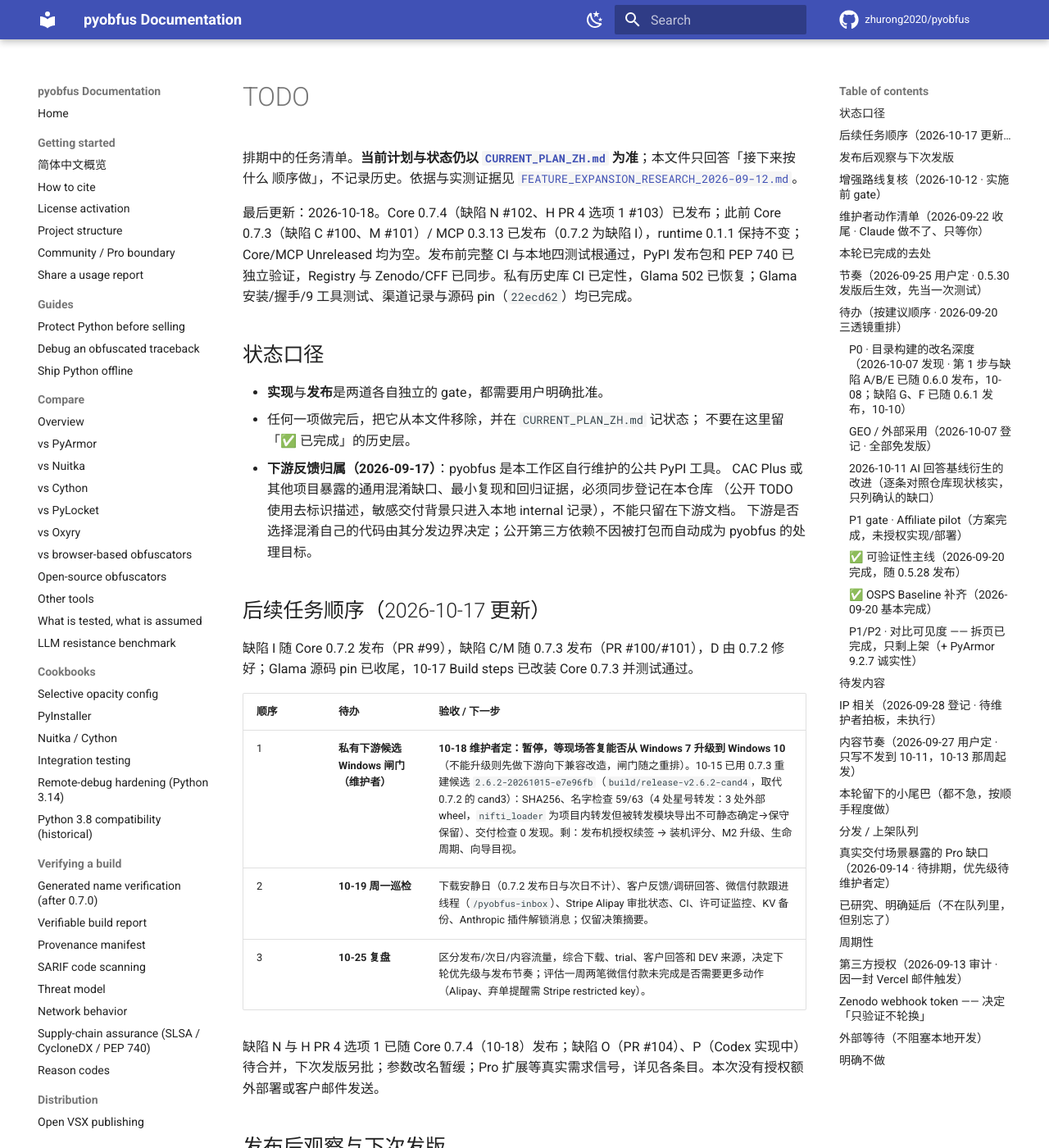
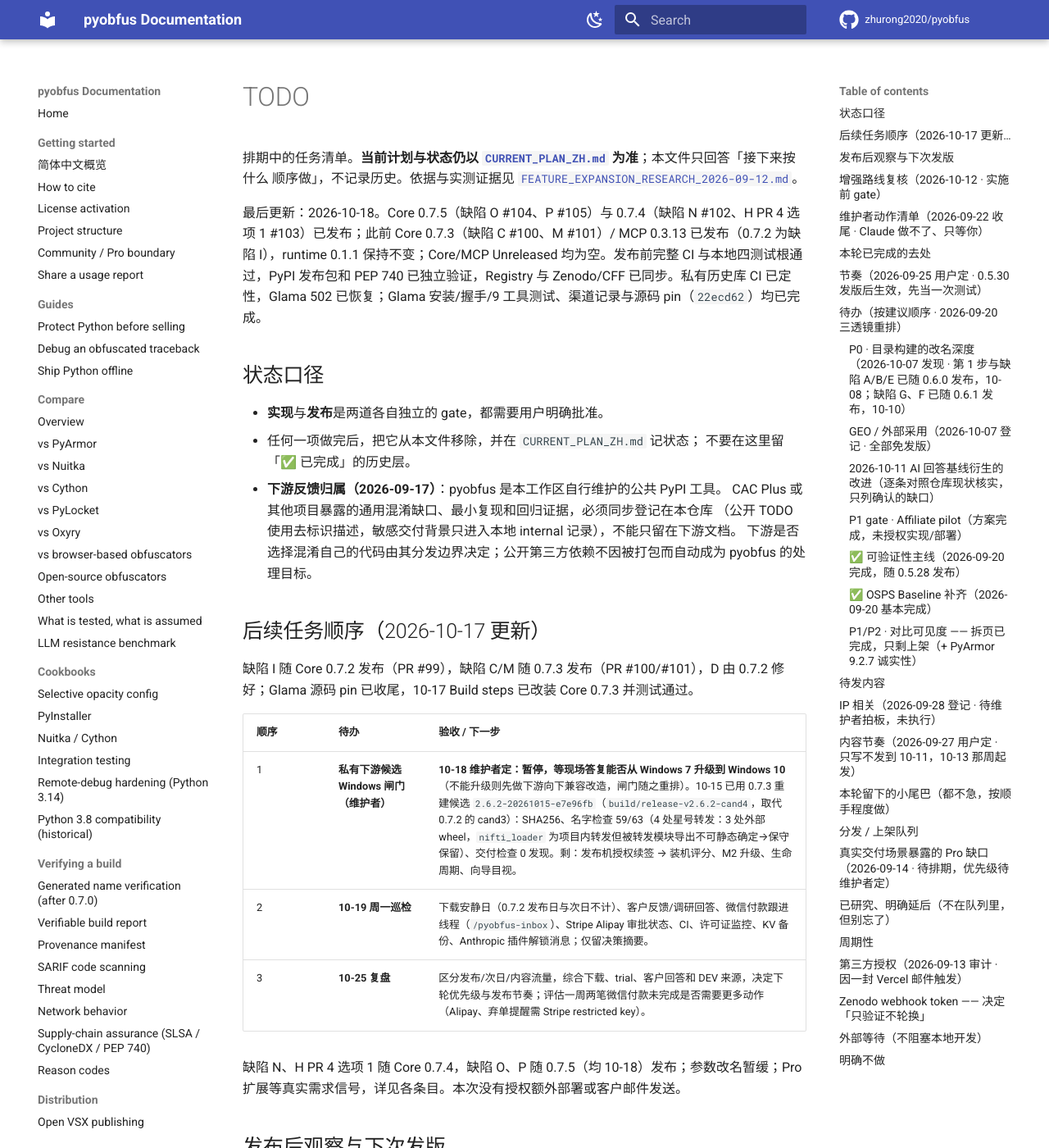
Before and after one commit to zhurong2020/pyobfus, an MkDocs documentation site: the page built from docs/TODO.md, in a window 1280 px wide and 1400 px high. Shown: the whole window at 82% size. Built offline with MkDocs 1.6.1 and Material for MkDocs 9.7.7, drawn with Linux system fonts in a browser that asks for light colours; comment, search, counter and statistics services are not loaded; some of the changed text lies outside the part shown.

Commit message:
docs: record Core 0.7.5 publication and sync citation to Zenodo 23452301
Co-Authored-By: Claude Opus 5.5 <noreply@anthropic.com>

```diff
--- a/docs/TODO.md
+++ b/docs/TODO.md
@@ -5,7 +5,7 @@
 顺序做」，不记录历史。依据与实测证据见
 [`FEATURE_EXPANSION_RESEARCH_2026-09-12.md`](FEATURE_EXPANSION_RESEARCH_2026-09-12.md)。
 
-最后更新：2026-10-18。Core 0.7.4（缺陷 N #102、H PR 4 选项 1 #103）已发布；此前 Core 0.7.3（缺陷 C #100、M #101）/ MCP 0.3.13 已发布（0.7.2 为缺陷 I），runtime 0.1.1 保持不变；Core/MCP Unreleased 均为空。发布前完整 CI 与本地四测试根通过，PyPI 发布包和 PEP 740 已独立验证，Registry 与 Zenodo/CFF 已同步。私有历史库 CI 已定性，Glama 502 已恢复；Glama 安装/握手/9 工具测试、渠道记录与源码 pin（`22ecd62`）均已完成。
+最后更新：2026-10-18。Core 0.7.5（缺陷 O #104、P #105）与 0.7.4（缺陷 N #102、H PR 4 选项 1 #103）已发布；此前 Core 0.7.3（缺陷 C #100、M #101）/ MCP 0.3.13 已发布（0.7.2 为缺陷 I），runtime 0.1.1 保持不变；Core/MCP Unreleased 均为空。发布前完整 CI 与本地四测试根通过，PyPI 发布包和 PEP 740 已独立验证，Registry 与 Zenodo/CFF 已同步。私有历史库 CI 已定性，Glama 502 已恢复；Glama 安装/握手/9 工具测试、渠道记录与源码 pin（`22ecd62`）均已完成。
 
 ## 状态口径
 
@@ -28,7 +28,7 @@
 | 2 | **10-19 周一巡检** | 下载安静日（0.7.2 发布日与次日不计）、客户反馈/调研回答、微信付款跟进线程（`/pyobfus-inbox`）、Stripe Alipay 审批状态、CI、许可证监控、KV 备份、Anthropic 插件解锁消息；仅留决策摘要。 |
 | 3 | **10-25 复盘** | 区分发布/次日/内容流量，综合下载、trial、客户回答和 DEV 来源，决定下轮优先级与发布节奏；评估一周两笔微信付款未完成是否需要更多动作（Alipay、弃单提醒需 Stripe restricted key）。 |
 
-缺陷 N 与 H PR 4 选项 1 已随 Core 0.7.4（10-18）发布；缺陷 O（PR #104）、P（Codex 实现中）待合并，下次发版另批；参数改名暂缓；Pro 扩展等真实需求信号，详见各条目。本次没有授权额外部署或客户邮件发送。
+缺陷 N、H PR 4 选项 1 随 Core 0.7.4，缺陷 O、P 随 0.7.5（均 10-18）发布；参数改名暂缓；Pro 扩展等真实需求信号，详见各条目。本次没有授权额外部署或客户邮件发送。
 
 ## 发布后观察与下次发版
 
@@ -228,10 +228,10 @@ provenance 项收拢为**一条主线抬为 P0**；**明确不追** PyArmor 的
       最小复现 `python3.12 -c "import ast;print(ast.unparse(ast.parse('''f\"{f'{x}'}\"''')))"` → `f'{f'{x}'}'`。
       `generator.py` 的 `_fix_fstring_quotes` 只修 `['k']` 下标；`--verify-syntax` 只用构建解释器 compile，均兜不住。运行语义不变，只是语法层。
       建议：子类化 unparser，在 <3.12.9 时用 3.13 的引号选择；源码未用 PEP 701 专属写法时断言产物也不用（tokenize 检测）；测试与补丁版本无关；3.13+ 产物逐字节不变。10-18 维护者批准实现（含 `--check` 提示），14:05 后交 Codex、Claude 审；发版另批。
-- [ ] **缺陷 P（10-18 批准；PR 待审，分支 `fix/sys-modules-mutators`）· `sys.modules.update()/setdefault()/pop()` 换掉项目模块时不被识别**（10-18 审核 PR #103 时发现，main 同样存在）：
+- [x] **缺陷 P — PR #105，随 Core 0.7.5（10-18）发布 · `sys.modules.update()/setdefault()/pop()` 换掉项目模块时不被识别**（10-18 审核 PR #103 时发现，main 同样存在）：
       `sys.modules.update({'pkg.core': m})` 后 `core.f` 仍被改写，产物运行 AttributeError，构建与 `--check` 都无提示；下标写入形式已正确识别。
       Detect registry mutators and `|=` with the existing conservative receiver rules; retain build warnings and check reasons.
-- [ ] **缺陷 O（PR #104 已合并 10-18，待下次发版）· 下标里的带星号元组丢括号，产物需 Python ≥3.11**（10-18 审核 PR #102 时发现，所有构建版本都有，与 N 无关）：
+- [x] **缺陷 O — PR #104，随 Core 0.7.5（10-18）发布 · 下标里的带星号元组丢括号，产物需 Python ≥3.11**（10-18 审核 PR #102 时发现，所有构建版本都有，与 N 无关）：
       源码 `Annotated[(x, *y)]`（3.9/3.10 合法）经 `ast.unparse` 变成 `Annotated[x, *y]`（PEP 646，3.11+ 才合法）；3.12/3.13/3.14 一致。
       实测 pydantic 3 个文件中招。修法同 N：在共享 unparser 里给含 `Starred` 的下标元组保留括号，并让兼容自检覆盖这一类。PR #104 待审 (`fix/starred-subscript-parens`); shared unparser fix and compatibility regressions implemented.
 - [ ] **候选 · 3.12 嵌套 f-string 的 `--check` 提示**（低优先级，10-11 登记；可随缺陷 N 一起做：源码用了 PEP 701 专属写法时提示产物需 ≥3.12）：3.12 起允许 f-string 内复用同种引号/嵌套，
```
Also changed, not shown: docs/CURRENT_PLAN_ZH.md (+2 -0 lines), 1 other file.
